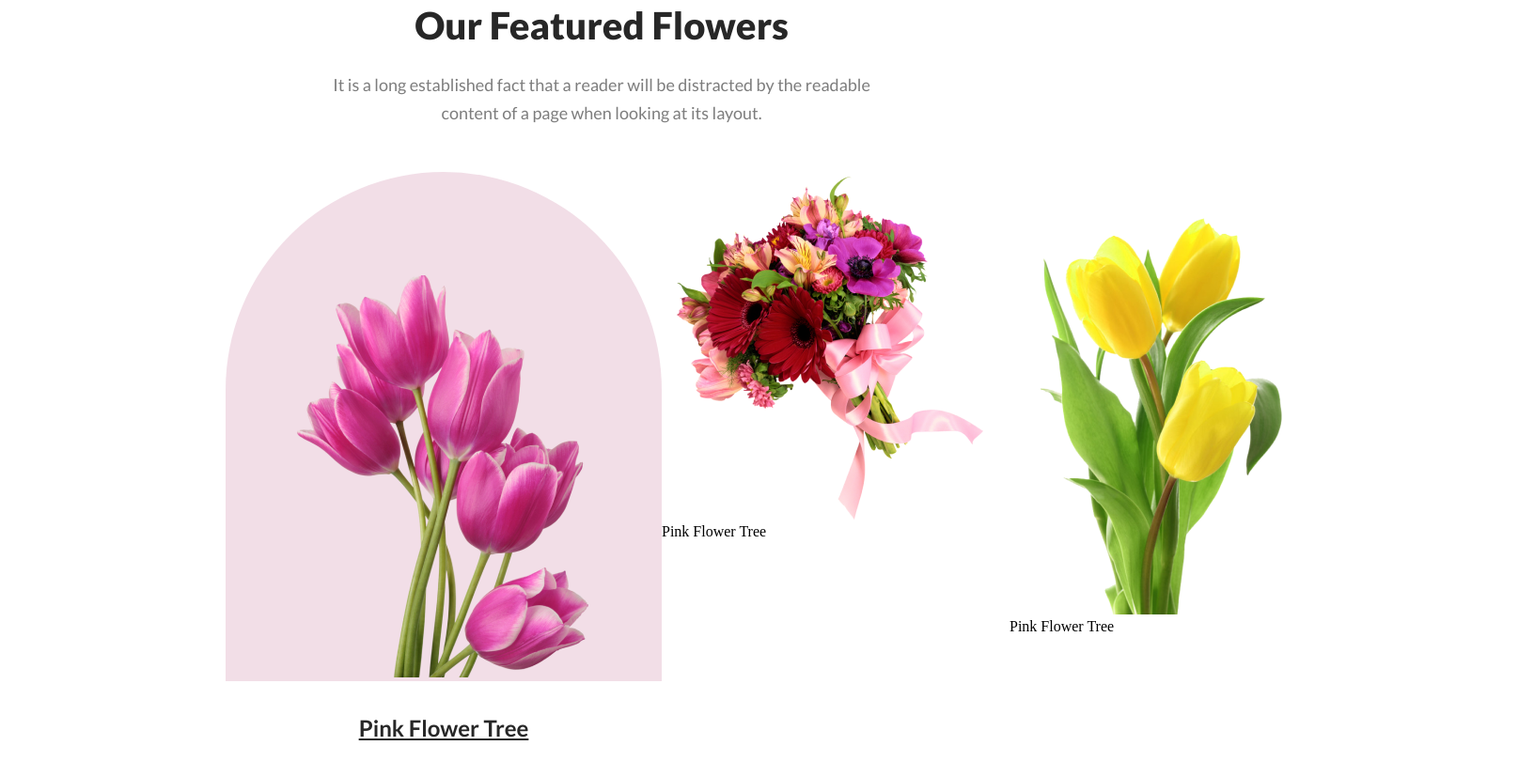
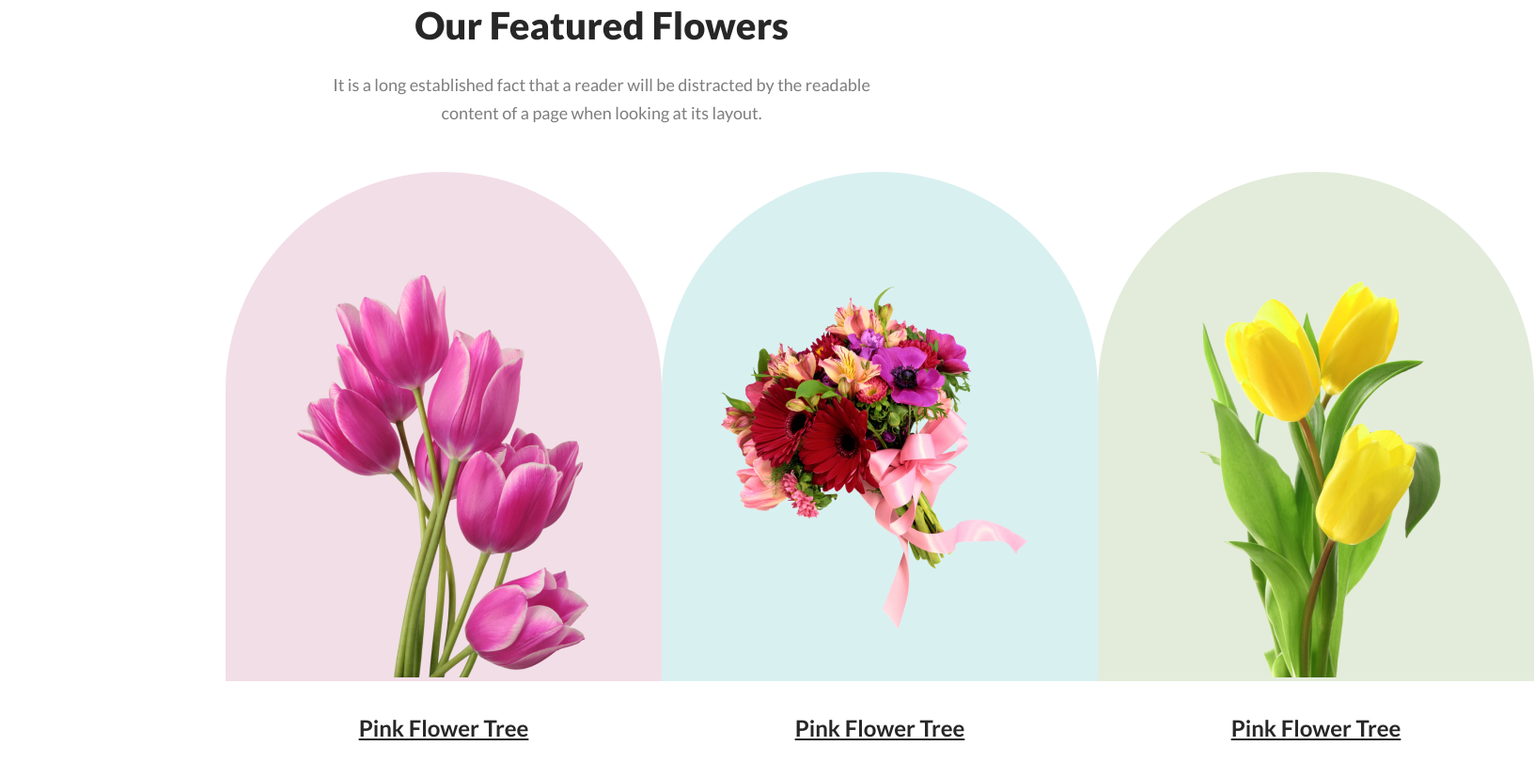
Before and after one commit to Faria-113/Assignment01-Flower-Shop, a plain HTML site: page index.html in a window 1280 px wide. Shown: the part 1025-1852 px from the top of the page at 94% size, 1632 px wide, since content can reach past the window. Drawn offline with Linux system fonts and the light colour scheme.

Commit message:
header & featured flowers added

```diff
--- a/css/style.css
+++ b/css/style.css
@@ -87,9 +87,28 @@ header img{
 .featured-flowers-image{
     display: flex;
     margin: 0 240px;
+    justify-content: space-evenly;
 }
 
-.image-one p{
+.flower-one{
+    border-radius: 300px 300px 0px 0px;
+    background: rgba(167, 33, 98, 0.15);
+    padding: 110px 78px 0 76px;
+}
+
+.flower-two{
+    border-radius: 300px 300px 0px 0px;
+    background: rgba(5, 151, 160, 0.15);
+    padding: 117px 47px 51px;
+}
+
+.flower-three{
+    border-radius: 300px 300px 0px 0px;
+    background: rgba(71, 125, 17, 0.15);
+    padding: 67px 75px 0;
+}
+
+.image-text{
     color: #272727;
     text-align: center;
     font-family: Lato;
@@ -100,9 +119,3 @@ header img{
     text-decoration-line: underline;
     margin-top: 32px;
 }
-
-.flower-one{
-    border-radius: 300px 300px 0px 0px;
-    background: rgba(167, 33, 98, 0.15);
-    padding: 110px 78px 0 76px;
-}
--- a/index.html
+++ b/index.html
@@ -35,21 +35,21 @@
                     <div class="flower-one">
                         <img src="images/pngwing 6.png" alt="pngwing 6.png">
                     </div>
-                    <p>Pink Flower Tree</p>
+                    <p class="image-text">Pink Flower Tree</p>
                 </div>
 
                 <div class="image-two">
                     <div class="flower-two">
                         <img src="images/pngwing 5.png" alt="pngwing 5.png">
                     </div>
-                    <p>Pink Flower Tree</p>
+                    <p class="image-text">Pink Flower Tree</p>
                 </div>
 
                 <div class="image-three">
                     <div class="flower-three">
                         <img src="images/pngwing 7.png" alt="pngwing 7.png">
                     </div>
-                    <p>Pink Flower Tree</p>
+                    <p class="image-text">Pink Flower Tree</p>
                 </div>
             </div>
         </section>
```
